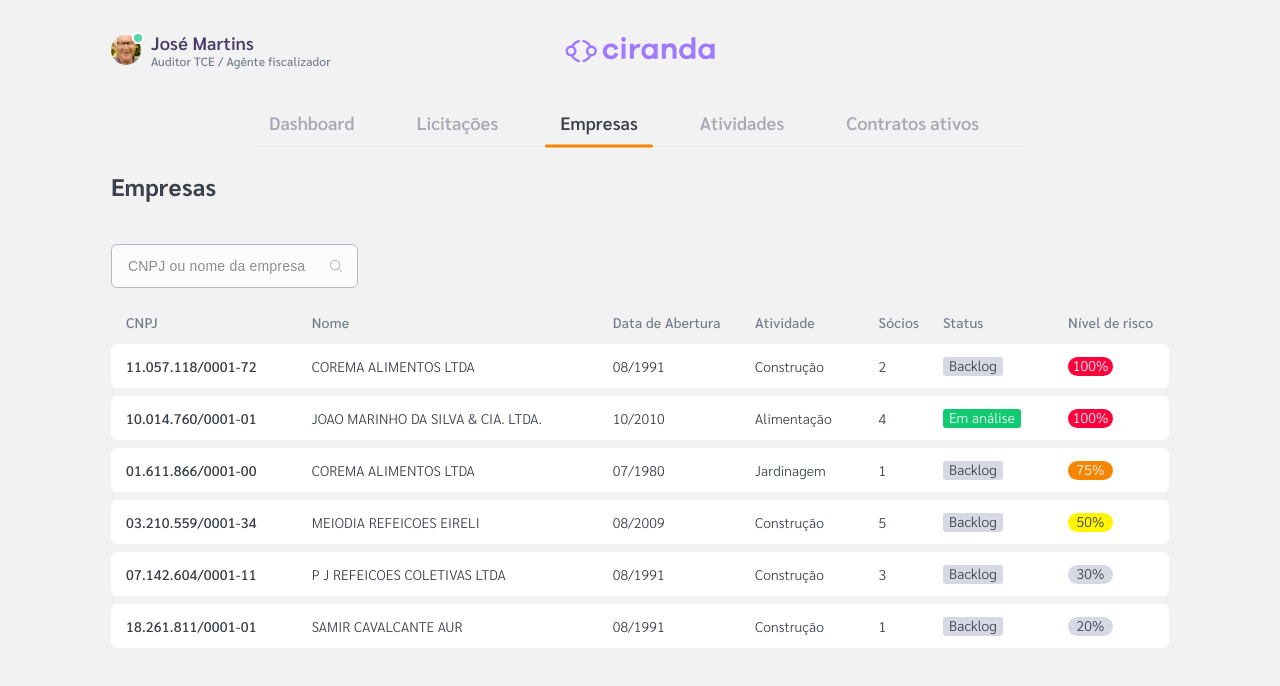
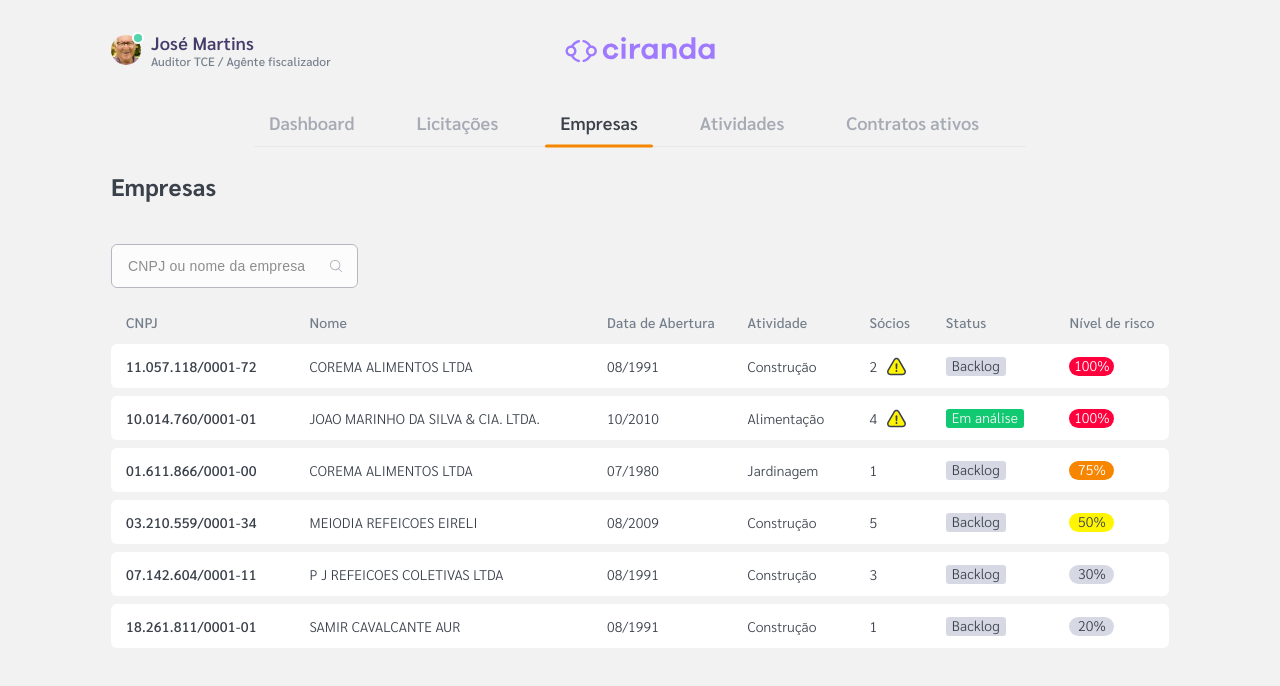
Before and after one commit to msvalandro/HackfestRS2019, an Angular app: page /empresas in a window 1280 px wide. Shown: the top 686 px of the page. Built offline with nearby package versions, Linux system fonts and the light colour scheme.

Commit message:
ajustes empresas

```diff
--- a/src/app/modules/empresas/empresas.component.html
+++ b/src/app/modules/empresas/empresas.component.html
@@ -36,7 +36,7 @@
           <div>Construção</div>
         </td>
         <td>
-          <div>2</div>
+          <div>2 <img src="assets/img/warning.svg" alt="Aviso" /></div>
         </td>
         <td class="empresas__cell--status ">
           <div><span>Backlog</span></div>
@@ -59,7 +59,7 @@
           <div>Alimentação</div>
         </td>
         <td>
-          <div>4</div>
+          <div>4 <img src="assets/img/warning.svg" alt="Aviso" /></div>
         </td>
         <td class="empresas__cell--status green">
           <div><span>Em análise</span></div>
--- a/src/app/modules/empresas/empresas.component.scss
+++ b/src/app/modules/empresas/empresas.component.scss
@@ -100,6 +100,9 @@
 
           display: flex;
           align-items: center;
+          img {
+            margin-left: 10px;
+          }
         }
       }
 
```
